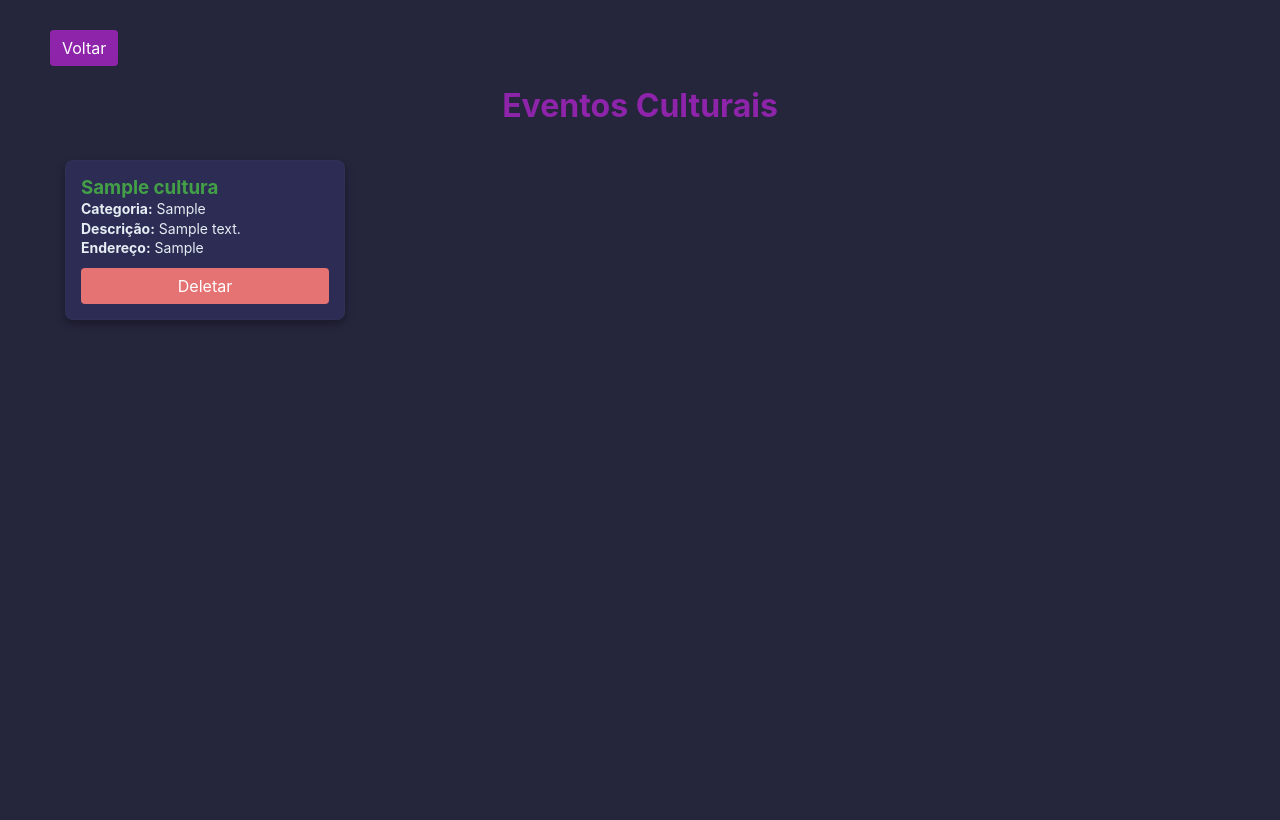
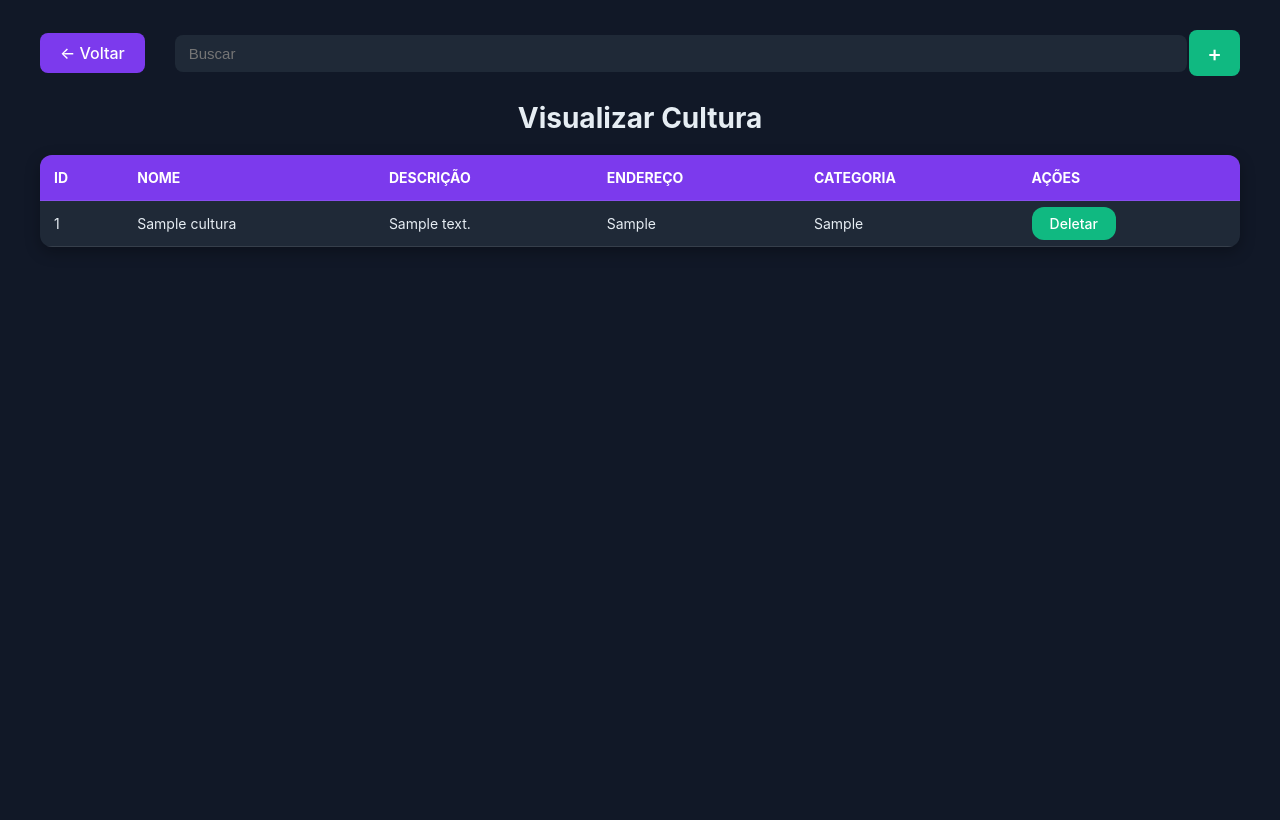
Before and after one commit to EduardoMaximos852/incaxias-Back, a PHP site: page /incaxias_web/visualizar_cultura.php in a window 1280 px wide. After the commit the page ends 247 px from the top, so only its background shows below. Run offline with PHP 8.4, Linux system fonts and the light colour scheme; the visitor is signed in with stand-in values (Sample User, id 1); tables that the repository leaves empty or names only in its code hold one stand-in row (values such as "Sample post").

Commit message:
Alteracao -search e adicionar

```diff
--- a/public/sidebar.php
+++ b/public/sidebar.php
@@ -41,7 +41,7 @@
             <li>
                 <a href="visualizar_comercio.php">
                     <svg width="20" height="20" viewBox="0 0 24 24" fill="none">
-                        <path d="M3 7h18v14H3V7z" stroke="#2196F3" stroke-width="2" stroke-linecap="round" stroke-linejoin="round" />
+                        <path d="M3 7h18v14H3V7z" stroke="#42515DFF" stroke-width="2" stroke-linecap="round" stroke-linejoin="round" />
                         <path d="M3 7l9-4 9 4" stroke="#2196F3" stroke-width="2" stroke-linecap="round" />
                     </svg>
                     Comércio
--- a/public/visualizar_cultura.php
+++ b/public/visualizar_cultura.php
@@ -1,38 +1,33 @@
 <?php
 session_start();
 
-// Conexão com banco
 $host = "localhost";
 $user = "root";
 $pass = "";
-$db   = "dbincaxias";
+$db = "dbincaxias";
+$conn = new mysqli($host, $user, $pass, $db);
+if ($conn->connect_error) die("Erro: " . $conn->connect_error);
 
-$conn = new mysqli($host, $user, $pass, $db);
-if ($conn->connect_error) die("Erro na conexão: " . $conn->connect_error);
-
-// Verifica login
 if (!isset($_SESSION['usuario_id'])) {
     header("Location: ../public/login.php");
     exit();
 }
 
-// Pega dados do usuário
-$usuario_nome = $_SESSION['usuario_nome'] ?? '';
-$usuario_email = $_SESSION['usuario_email'] ?? '';
-$usuario_nivel = $_SESSION['usuario_nivel'] ?? 'usuario';
-
-// Deletar evento cultural
+// Deletar registro
 if (isset($_GET['deletar_id'])) {
     $id = (int)$_GET['deletar_id'];
-    $conn->query("DELETE FROM cultura WHERE id = $id");
+    $conn->query("DELETE FROM cultura WHERE id=$id");
     header("Location: visualizar_cultura.php");
     exit();
 }
 
-// Buscar eventos culturais
-$res = $conn->query("SELECT * FROM cultura ORDER BY id DESC");
+// Busca
+$search = $conn->real_escape_string($_GET['search'] ?? '');
+$where = $search ? "WHERE nome LIKE '%$search%' OR categoria LIKE '%$search%'" : "";
+
+$sql = "SELECT id,nome,descricao,endereco,categoria FROM cultura $where ORDER BY id DESC";
+$result = $conn->query($sql);
 ?>
-
 <!DOCTYPE html>
 <html lang="pt-BR">
 
@@ -40,95 +35,182 @@ $res = $conn->query("SELECT * FROM cultura ORDER BY id DESC");
     <meta charset="utf-8">
     <meta name="viewport" content="width=device-width, initial-scale=1">
     <title>Visualizar Cultura • InCaxias</title>
-    <link rel="stylesheet" href="../css/incaxias.css">
     <style>
+        /* --- ESTILO COMPARTILHADO --- */
         body {
-            background: #25253C;
+            font-family: Inter, Arial, sans-serif;
+            background: #111827;
             color: #E6EDF3;
-            font-family: Arial, sans-serif;
+            margin: 0
         }
 
-        .container {
+        .main {
             max-width: 1200px;
-            margin: 20px auto;
-            padding: 10px;
+            margin: 0 auto;
+            padding: 30px 20px
         }
 
         h1 {
             text-align: center;
-            color: #8E24AA;
-            margin-bottom: 20px;
+            margin: 20px 0;
+            color: #E6EDF3;
+            font-size: 28px
         }
 
-        .card {
-            background: #2C2C54;
-            border-radius: 8px;
-            padding: 15px;
-            margin: 15px;
-            display: inline-block;
-            vertical-align: top;
-            width: 280px;
-            box-shadow: 0 4px 8px rgba(0, 0, 0, 0.3);
+        .top-bar {
+            display: flex;
+            align-items: center;
+            justify-content: space-between;
+            gap: 30px;
+            margin-bottom: 25px;
+            flex-wrap: wrap
         }
 
-        .card h3 {
-            color: #43A047;
-            margin-top: 0;
+        .voltar,
+        .add-btn {
+            padding: 10px 20px;
+            border-radius: 8px;
+            font-weight: 500;
+            text-decoration: none;
+            transition: .3s;
+            white-space: nowrap
         }
 
-        .card p {
+        .voltar {
+            background: #7C3AED;
+            color: #fff
+        }
+
+        .voltar:hover {
+            background: #6B21A8
+        }
+
+        .search-box {
+            flex: 1;
+            min-width: 250px
+        }
+
+        .search-box input {
+            width: 100%;
+            padding: 10px 14px;
+            border-radius: 8px;
+            border: none;
+            font-size: 15px;
+            background: #1f2937;
+            color: #E6EDF3
+        }
+
+        .add-btn {
+            background: #10B981;
+            color: #fff;
+            font-size: 22px;
+            padding: 10px 18px;
+            display: flex;
+            align-items: center;
+            justify-content: center
+        }
+
+        .add-btn:hover {
+            background: #059669
+        }
+
+        table {
+            width: 100%;
+            border-collapse: collapse;
+            border-radius: 12px;
+            overflow: hidden;
+            box-shadow: 0 5px 15px rgba(0, 0, 0, .3);
+            background: #1f2937
+        }
+
+        th,
+        td {
+            padding: 14px;
+            text-align: left;
+            border-bottom: 1px solid rgba(255, 255, 255, .1);
             font-size: 14px;
-            line-height: 1.4;
+            color: #E6EDF3;
+            vertical-align: top
+        }
+
+        th {
+            background: #7C3AED;
+            color: #fff;
+            text-transform: uppercase
+        }
+
+        tr:hover {
+            background: rgba(124, 58, 236, .1)
         }
 
         .btn-delete {
-            display: block;
-            background: #E57373;
+            padding: 8px 18px;
+            border: none;
+            border-radius: 12px;
+            cursor: pointer;
+            font-size: 14px;
+            font-weight: 500;
+            background: #10B981;
             color: #fff;
-            text-align: center;
-            padding: 8px 0;
-            border-radius: 4px;
-            text-decoration: none;
-            margin-top: 10px;
+            transition: .3s;
+            text-decoration: none
         }
 
         .btn-delete:hover {
-            background: #F44336;
-        }
-
-        .btn-back {
-            display: inline-block;
-            background: #8E24AA;
-            color: #fff;
-            text-align: center;
-            padding: 8px 12px;
-            border-radius: 4px;
-            text-decoration: none;
-            margin-bottom: 20px;
-        }
-
-        .btn-back:hover {
-            background: #7B1FA2;
+            background: #059669
         }
     </style>
 </head>
 
 <body>
-    <div class="container">
-        <a href="dashboard.php" class="btn-back">Voltar</a>
-        <h1>Eventos Culturais</h1>
+    <main class="main">
 
-        <?php while ($c = $res->fetch_assoc()): ?>
-            <div class="card">
-                <h3><?php echo htmlspecialchars($c['nome']); ?></h3>
-                <p><strong>Categoria:</strong> <?php echo htmlspecialchars($c['categoria']); ?></p>
-                <p><strong>Descrição:</strong> <?php echo htmlspecialchars($c['descricao']); ?></p>
-                <p><strong>Endereço:</strong> <?php echo htmlspecialchars($c['endereco']); ?></p>
-                <a href="?deletar_id=<?php echo $c['id']; ?>" class="btn-delete" onclick="return confirm('Deseja deletar este evento cultural?');">Deletar</a>
+        <div class="top-bar">
+            <a class="voltar" href="dashboard.php">← Voltar</a>
+            <div class="search-box">
+                <form method="get" action="">
+                    <input type="text" name="search" value="<?= htmlspecialchars($search) ?>" placeholder="Buscar">
+                </form>
             </div>
-        <?php endwhile; ?>
+            <a class="add-btn" href="cadastrar_cultura.php" title="Adicionar Cultura">+</a>
+        </div>
 
-    </div>
+        <h1>Visualizar Cultura</h1>
+
+        <table>
+            <thead>
+                <tr>
+                    <th>ID</th>
+                    <th>Nome</th>
+                    <th>Descrição</th>
+                    <th>Endereço</th>
+                    <th>Categoria</th>
+                    <th>Ações</th>
+                </tr>
+            </thead>
+            <tbody>
+                <?php if ($result && $result->num_rows > 0): while ($row = $result->fetch_assoc()): ?>
+                        <tr>
+                            <td><?= $row['id'] ?></td>
+                            <td><?= htmlspecialchars($row['nome']) ?></td>
+                            <td><?= nl2br(htmlspecialchars($row['descricao'])) ?></td>
+                            <td><?= htmlspecialchars($row['endereco']) ?></td>
+                            <td><?= htmlspecialchars($row['categoria']) ?></td>
+                            <td>
+                                <a href="?deletar_id=<?= $row['id'] ?>" class="btn-delete"
+                                    onclick="return confirm('Tem certeza que deseja deletar este registro?');">Deletar</a>
+                            </td>
+                        </tr>
+                    <?php endwhile;
+                else: ?>
+                    <tr>
+                        <td colspan="6" style="text-align:center;color:#9ca3af;">Nenhum registro encontrado.</td>
+                    </tr>
+                <?php endif; ?>
+            </tbody>
+        </table>
+
+    </main>
 </body>
 
 </html>
```
Also changed, not shown: public/visualizar_comercio.php (+163 -84 lines), public/visualizar_turismo.php (+116 -92 lines).
